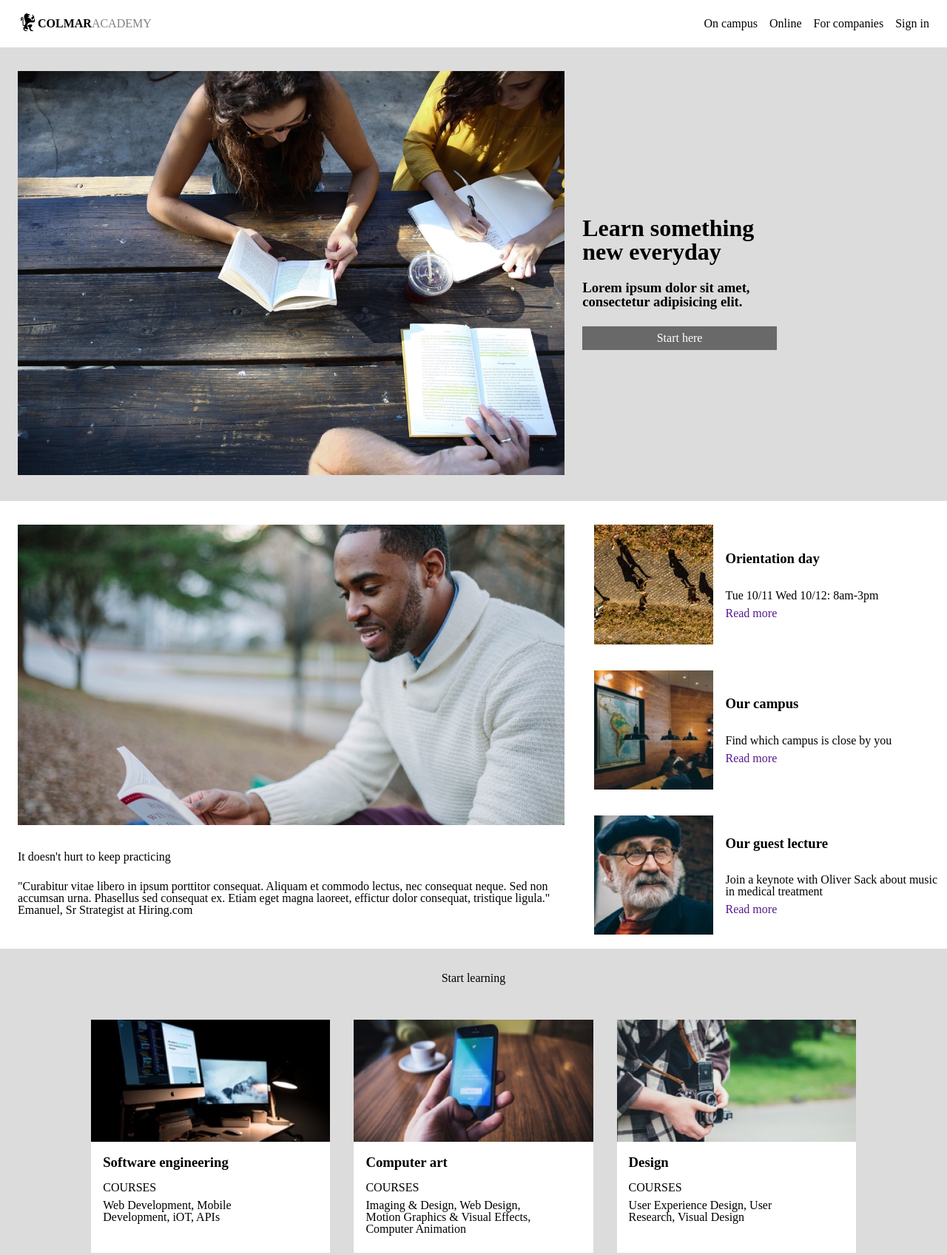
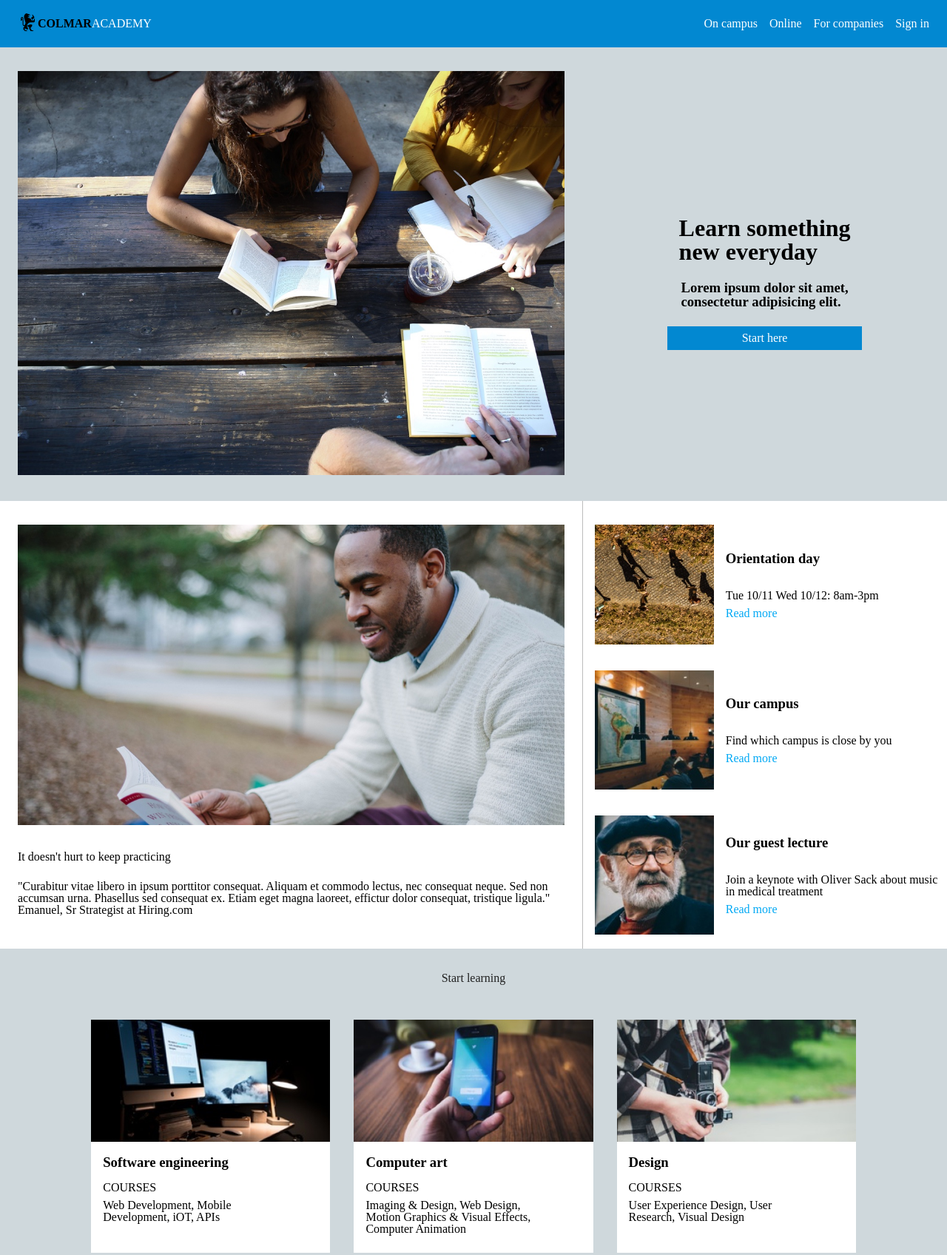
Before and after one commit to Gtumakov/ColmarAcademy, a plain HTML site: page index.html in a window 1280 px wide. Shown: the top 1696 px of the page at 74% size. Drawn offline with Linux system fonts and the light colour scheme.

Commit message:
Add color palette.

```diff
--- a/index.html
+++ b/index.html
@@ -7,18 +7,18 @@
     <link rel="stylesheet" href="resources/css/style.css">
   </head>
   <body>
-  <!-- Navigation section -->
+  <!-- header section -->
   <header>
     <div id="logo">
       <img src="resources/media/images/ic-logo.svg" alt="logo image">
-      <span id="bold">COLMAR</span><span id="grey">ACADEMY</span>
+      <span id="bold">COLMAR</span><span id="white">ACADEMY</span>
     </div>
     <nav>
       <ul>
-        <li>On campus</li>
-        <li>Online</li>
-        <li>For companies</li>
-        <li>Sign in</li>
+        <li><a href="">On campus</a></li>
+        <li><a href="">Online</a></li>
+        <li><a href="">For companies</a></li>
+        <li><a href="">Sign in</a></li>
       </ul>
     </nav>
   </header>
@@ -50,7 +50,7 @@
           <p>Emanuel, Sr Strategist at Hiring.com</p>
         </div>
       </div>
-      <div class="right-column container">
+      <div class="right-column container divider-color">
         <div class="info">
           <div class="image">
             <img src="resources/media/images/information-orientation.jpg" alt="">
@@ -182,15 +182,11 @@
             </div>
           </div>
         </div>
+      </div>
     </div>
+
   </div>
 
-  <!-- footer -->
-  <!-- <footer>
-    <div class="copyright"><span>© 2016 Colmar Academy. All rights reserved</span></div>
-    <div class="terms"><span>Terms</span><span>Privacy</span></div>
-  </footer> -->
-    </div>
     <!-- footer -->
     <footer>
       <div class="copyright"><span>© 2016 Colmar Academy. All rights reserved</span></div>
--- a/resources/css/style.css
+++ b/resources/css/style.css
@@ -1,7 +1,6 @@
 body {
   min-width: 439px;
 }
-
 
 header {
   display: flex;
@@ -9,14 +8,33 @@ header {
   align-items: center;
   height: 4rem;
   width: 100%;
+  background-color: #0288D1;
 }
 ul {
   display: flex;
   padding-right: 1rem;
 }
 ul li {
-  padding: 0 0.5rem;
+  padding: 1rem 0.5rem;
 }
+
+li {
+  transition: 500ms;
+  transition-timing-function: ease;
+}
+
+li:hover {
+  border-radius: 4px;
+  background-color: #03A9F4;
+  cursor: pointer;
+  transition: 500ms;
+  transition-timing-function: ease;
+}
+
+li a {
+  color: #FFFFFF;
+}
+
 #logo {
   height: 2rem;
   padding-left: 1.5rem;
@@ -27,8 +45,8 @@ ul li {
 #bold {
   font-weight: bold;
 }
-#grey {
-  color: grey;
+#white {
+  color: #FFFFFF;
 }
 
 
@@ -47,7 +65,7 @@ ul li {
 
 #first,
 #third {
-  background-color: Gainsboro;
+  background-color: #CFD8DC;
 }
 
 #main-banner {
@@ -63,13 +81,18 @@ ul li {
   display: flex;
   flex-direction: column;
   justify-content: center;
-  align-items: flex-start;
+  align-items: center;
   width: 40%;
 }
 
 a {
   display: block;
   text-decoration: none;
+  color: #03A9F4;
+}
+
+a:active {
+  color: #757575;
 }
 
 .button a {
@@ -78,18 +101,18 @@ a {
   color: white;
   background-color: DimGrey;
   text-align: center;
+  background-color: #0288D1;
+  transition: 500ms;
+  transition-timing-function: ease;
 }
 
-h1 {
-  font-size: 2rem;
-  font-weight: 800;
-  margin: 1.5rem 0;
-}
-
-h3 {
-  font-size: 1.17rem;
-  font-weight: 600;
-  margin-bottom: 1.5rem;
+.button a:hover {
+  border-radius: 4px;
+  width: 260px;
+  background-color: #03A9F4;
+  cursor: pointer;
+  transition: 500ms;
+  transition-timing-function: ease;
 }
 
 @media only screen and (max-width: 730px) {
@@ -122,6 +145,18 @@ h3 {
   }
 }
 
+h1 {
+  font-size: 2rem;
+  font-weight: 800;
+  margin: 1.5rem 0;
+}
+
+h3 {
+  font-size: 1.17rem;
+  font-weight: 600;
+  margin-bottom: 1.5rem;
+}
+
 
 /* second wrapper container */
 
@@ -149,9 +184,23 @@ h3 {
   }
 }
 
+.divider-color {
+  border-left: thin solid #BDBDBD;
+}
+
 .info {
   display: flex;
   width: 100%;
+  cursor: pointer;
+  transition: 500ms;
+  transition-timing-function: ease;
+}
+
+.info:hover {
+  background-color: #B3E5FC;
+  cursor: pointer;
+  transition: 500ms;
+  transition-timing-function: ease;
 }
 
 .description {
@@ -190,6 +239,7 @@ h3 {
   text-align: center;
   padding: 2rem 0;
   display: block;
+  color: #212121;
 }
 
 .courses {
@@ -202,11 +252,27 @@ h3 {
   margin: 1rem;
   background-color: white;
   width: 26.2rem;
+  transition-property: all;
+  transition: 500ms;
+  transition-timing-function: ease;
+}
+
+.course:hover {
+  background-color: #B3E5FC;
+  width: 27rem;
+  transition-property: all;
+  transition: 500ms;
+  transition-timing-function: ease;
+  cursor: pointer;
 }
 
 @media only screen and (max-width: 1531px) {
   .course {
     width: 20.2rem;
+  }
+
+  .course:hover {
+    width: 21rem;
   }
 }
 
@@ -216,11 +282,18 @@ h3 {
     width: 15.2rem;
   }
 
+  .course:hover {
+    width: 16rem;
+  }
 }
 
 @media only screen and (max-width: 986px) {
   .course {
     width: 12.2rem;
+  }
+
+  .course:hover {
+    width: 13rem;
   }
 }
 
@@ -266,8 +339,16 @@ h3 {
 }
 
 /* fourh wrapper container */
+#fourth h3 {
+  text-align: center;
+  /* margin: 0; */
+  padding-top: 2rem;
+}
+
 .banner video {
   width: 100%;
 }
 
-footer {}
+footer {
+  background-color: #607D8B;
+}
```
